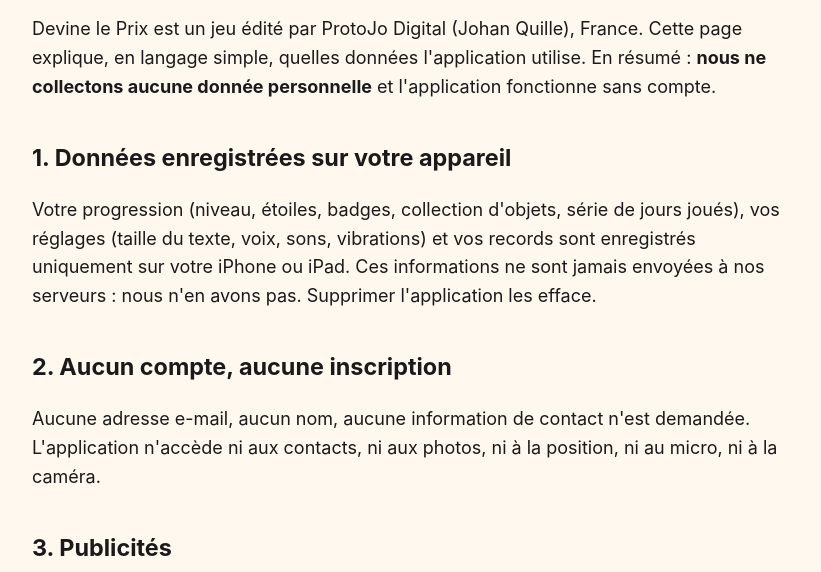
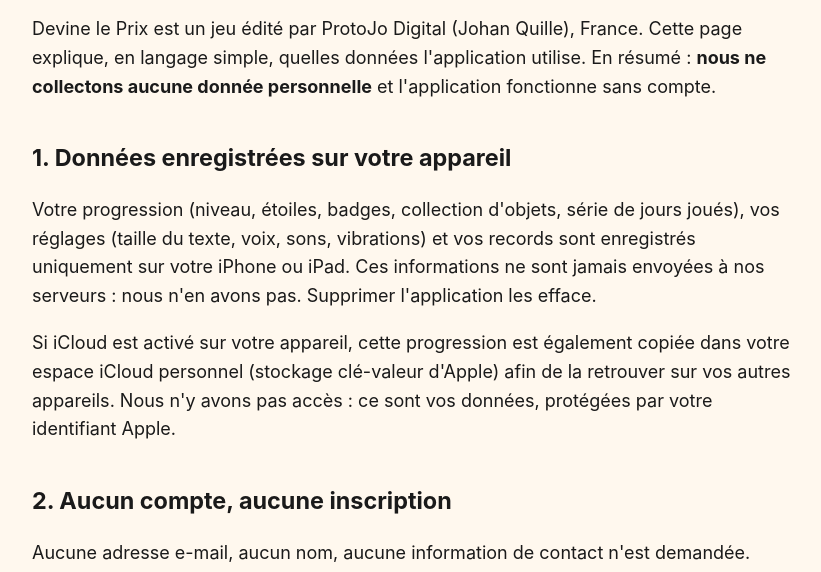
Before and after one commit to ProtoJo-Digital/devine-le-prix-site, a plain HTML site: page confidentialite.html in a window 1280 px wide. Shown: the part 183-755 px from the top of the page, without its empty margins (228-1049 px from the left). Drawn offline with Linux system fonts and the light colour scheme.

Commit message:
Mention de la sauvegarde iCloud

```diff
--- a/confidentialite.html
+++ b/confidentialite.html
@@ -23,6 +23,8 @@
 <h2>1. Données enregistrées sur votre appareil</h2>
 <p>Votre progression (niveau, étoiles, badges, collection d'objets, série de jours joués), vos réglages (taille du texte, voix, sons, vibrations) et vos records sont enregistrés uniquement sur votre iPhone ou iPad. Ces informations ne sont jamais envoyées à nos serveurs : nous n'en avons pas. Supprimer l'application les efface.</p>
 
+<p>Si iCloud est activé sur votre appareil, cette progression est également copiée dans votre espace iCloud personnel (stockage clé-valeur d'Apple) afin de la retrouver sur vos autres appareils. Nous n'y avons pas accès : ce sont vos données, protégées par votre identifiant Apple.</p>
+
 <h2>2. Aucun compte, aucune inscription</h2>
 <p>Aucune adresse e-mail, aucun nom, aucune information de contact n'est demandée. L'application n'accède ni aux contacts, ni aux photos, ni à la position, ni au micro, ni à la caméra.</p>
 
```
